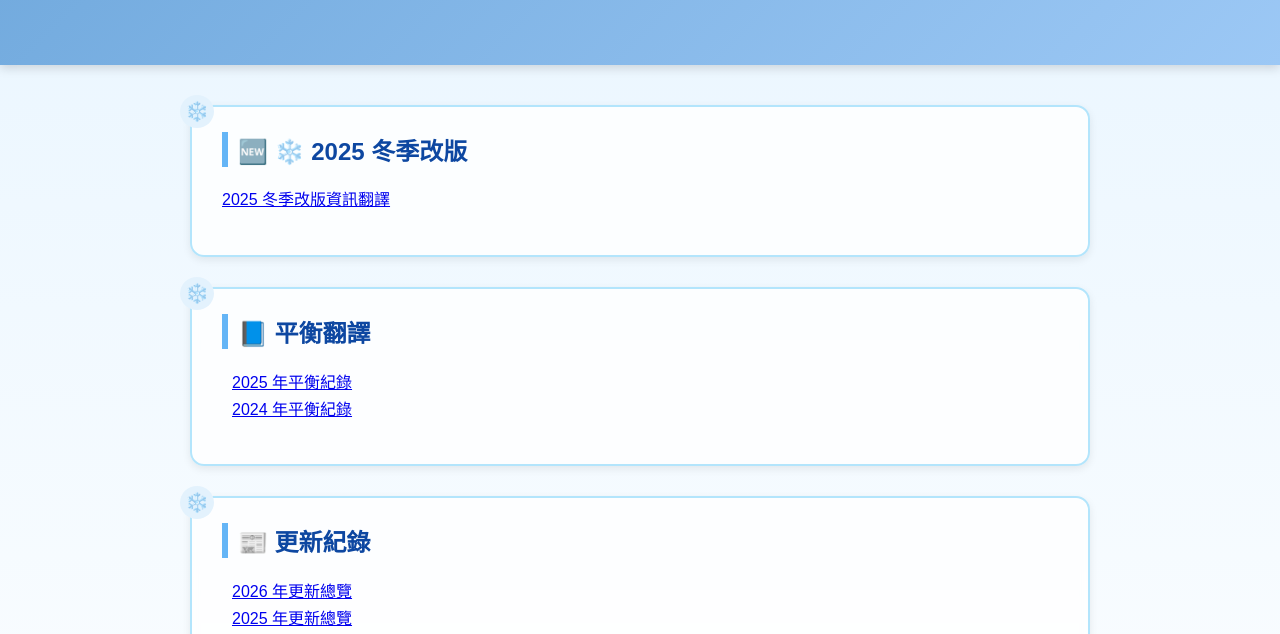
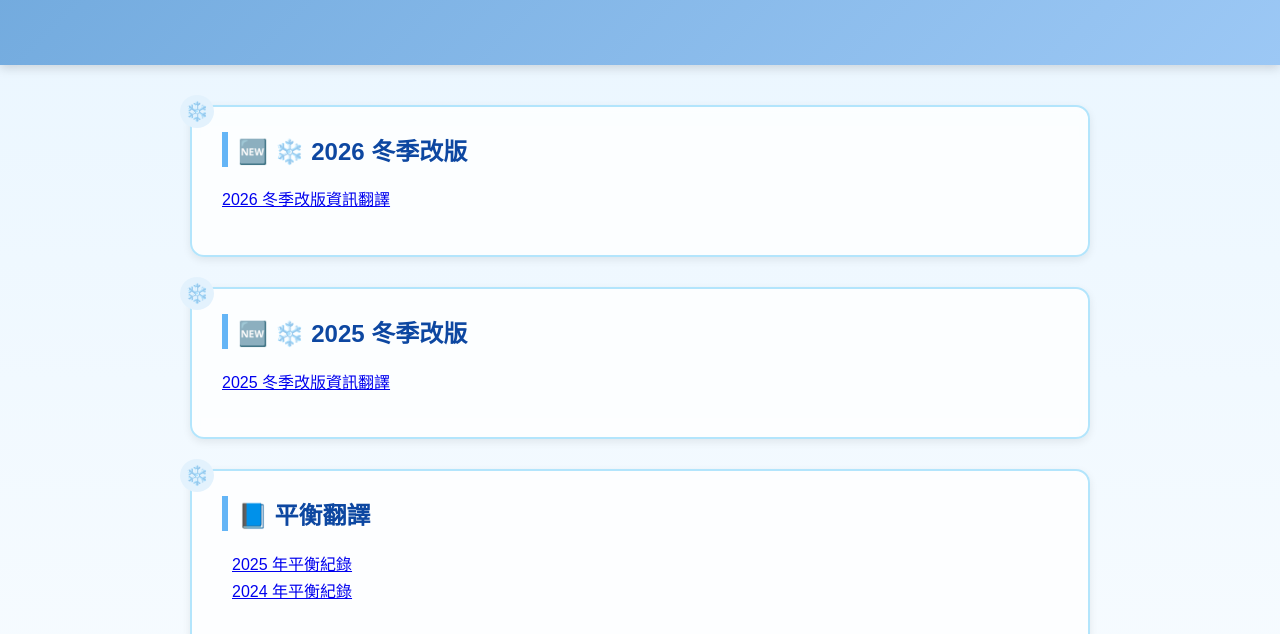
Before and after one commit to ELSbalance/ELSINFOR, a plain HTML site: page index.html in a window 1280 px wide. Shown: the part 144-778 px from the top of the page. Drawn offline with Linux system fonts and the light colour scheme.

Commit message:
Update index.html

```diff
--- a/index.html
+++ b/index.html
@@ -22,7 +22,14 @@
   </header>
 
   <main>
-    <!-- 冬季改版專區 -->
+     <!-- 2026冬季改版專區 -->
+    <section class="highlight-section">
+      <h2>🆕 ❄️ 2026 冬季改版</h2>
+      <p><a href="updates/2026_Winter_Update_Info.html">2026 冬季改版資訊翻譯</a></p>
+    </section>
+
+
+    <!-- 2025冬季改版專區 -->
     <section class="highlight-section">
       <h2>🆕 ❄️ 2025 冬季改版</h2>
       <p><a href="updates/2025_Winter_Update_Info.html">2025 冬季改版資訊翻譯</a></p>
```
